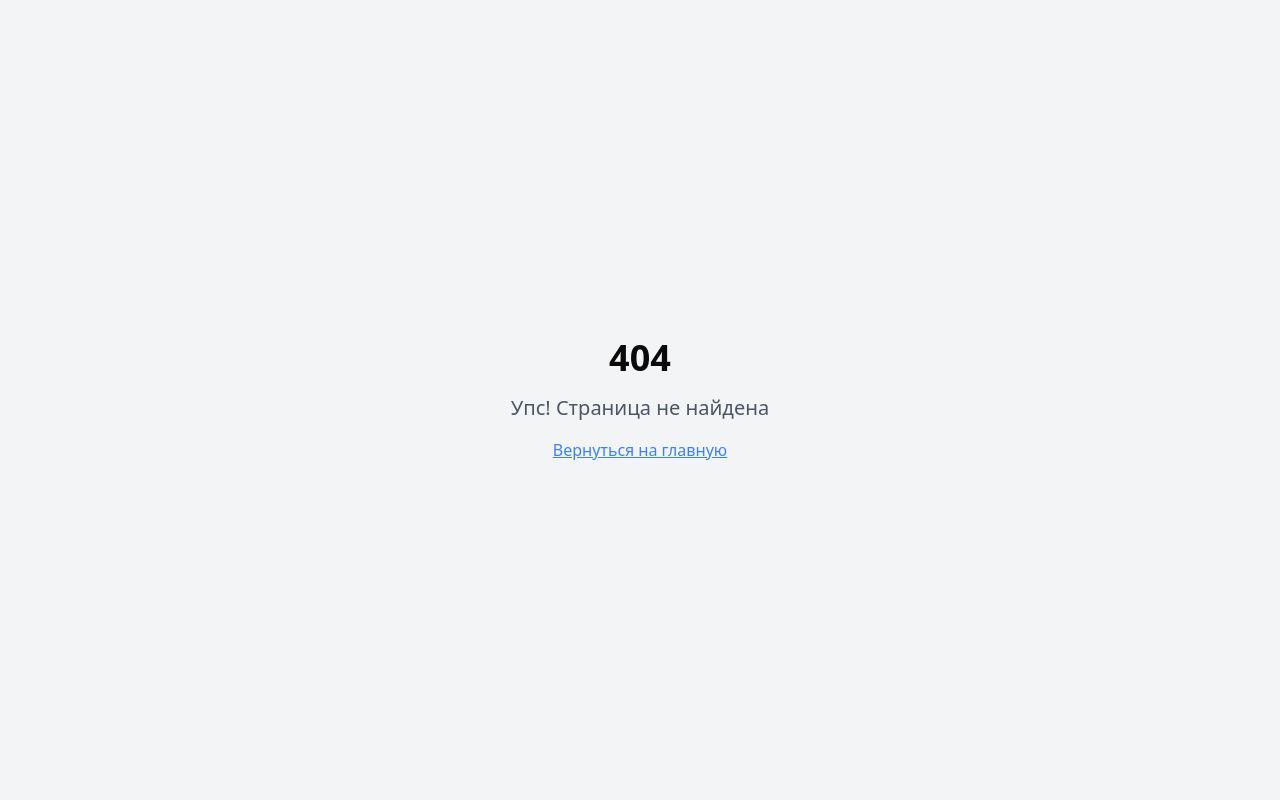
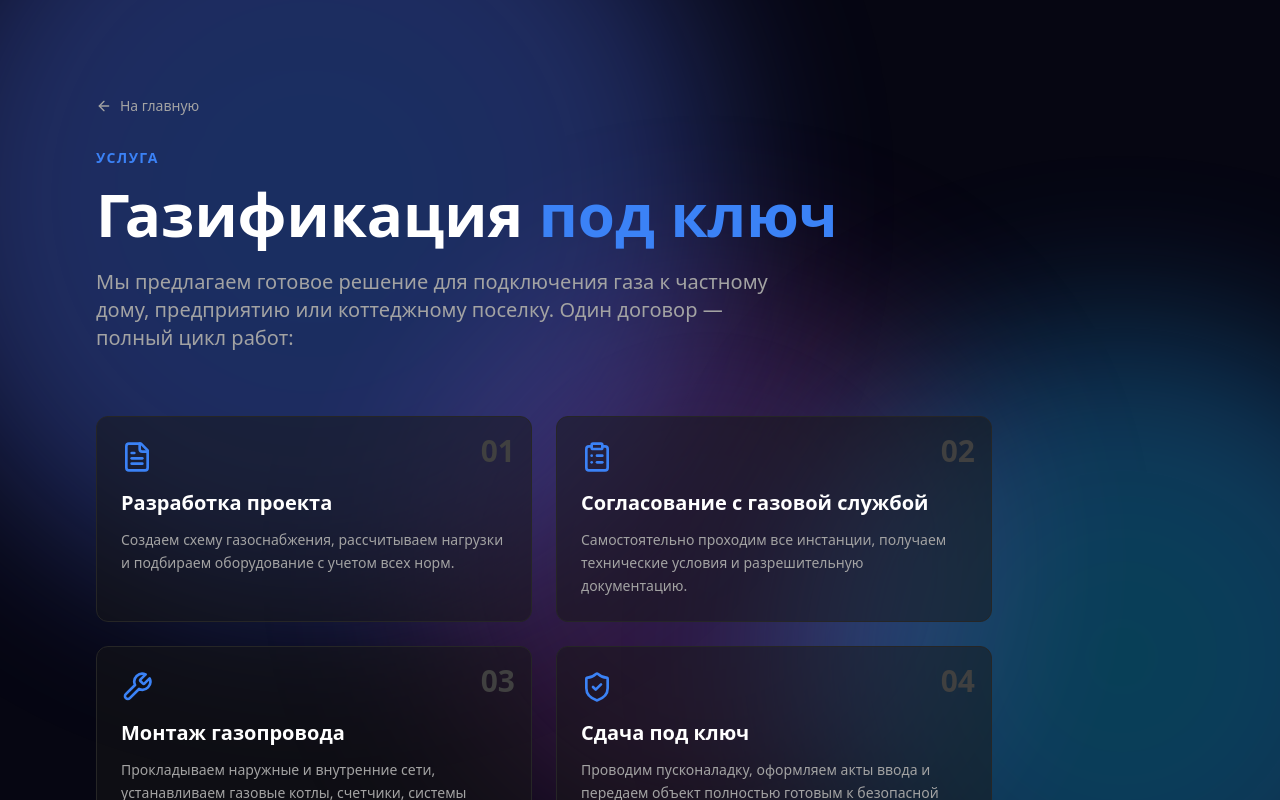
Before and after one commit to pr-poehali-dev/quantum-network-development-9, a React (Vite) app: page /gasification in a window 1280 px wide. Before the commit this address had no page. Built offline with nearby package versions, Linux system fonts and the light colour scheme.

Commit message:
**feat: добавить услугу газификации**

```diff
--- a/src/App.tsx
+++ b/src/App.tsx
@@ -6,6 +6,7 @@ import { QueryClient, QueryClientProvider } from "@tanstack/react-query";
 import { BrowserRouter, Routes, Route } from "react-router-dom";
 import Index from "./pages/Index";
 import Construction from "./pages/Construction";
+import Gasification from "./pages/Gasification";
 import NotFound from "./pages/NotFound";
 
 const queryClient = new QueryClient();
@@ -19,6 +20,7 @@ const App = () => (
         <Routes>
           <Route path="/" element={<Index />} />
           <Route path="/construction" element={<Construction />} />
+          <Route path="/gasification" element={<Gasification />} />
           {/* ADD ALL CUSTOM ROUTES ABOVE THE CATCH-ALL "*" ROUTE */}
           <Route path="*" element={<NotFound />} />
         </Routes>
--- a/src/components/landing/Section.tsx
+++ b/src/components/landing/Section.tsx
@@ -167,7 +167,7 @@ const services = [
     icon: 'Flame',
     title: 'Газификация',
     desc: 'Разработка проекта, согласование с газовой службой, монтаж газопровода и сдача системы под ключ.',
-    link: '',
+    link: '/gasification',
   },
   {
     icon: 'Wind',
--- /dev/null
+++ b/src/pages/Gasification.tsx
@@ -0,0 +1,108 @@
+import Layout from "@/components/landing/Layout"
+import { motion } from "framer-motion"
+import Icon from "@/components/ui/icon"
+import { Button } from "@/components/ui/button"
+import { useNavigate } from "react-router-dom"
+
+const fadeUp = (delay = 0) => ({
+  initial: { opacity: 0, y: 40 },
+  animate: { opacity: 1, y: 0 },
+  transition: { duration: 0.6, delay },
+})
+
+const stages = [
+  {
+    icon: "FileText",
+    title: "Разработка проекта",
+    desc: "Создаем схему газоснабжения, рассчитываем нагрузки и подбираем оборудование с учетом всех норм.",
+  },
+  {
+    icon: "ClipboardList",
+    title: "Согласование с газовой службой",
+    desc: "Самостоятельно проходим все инстанции, получаем технические условия и разрешительную документацию.",
+  },
+  {
+    icon: "Wrench",
+    title: "Монтаж газопровода",
+    desc: "Прокладываем наружные и внутренние сети, устанавливаем газовые котлы, счетчики, системы безопасности.",
+  },
+  {
+    icon: "ShieldCheck",
+    title: "Сдача под ключ",
+    desc: "Проводим пусконаладку, оформляем акты ввода и передаем объект полностью готовым к безопасной эксплуатации.",
+  },
+]
+
+export default function Gasification() {
+  const navigate = useNavigate()
+
+  return (
+    <Layout>
+      <div className="h-full overflow-y-auto scrollbar-thin scrollbar-thumb-neutral-700">
+        <div className="min-h-screen flex flex-col justify-center p-8 md:p-16 lg:p-24">
+          <motion.button
+            onClick={() => navigate("/")}
+            className="flex items-center gap-2 text-neutral-400 hover:text-white transition-colors mb-8 text-sm"
+            {...fadeUp(0)}
+          >
+            <Icon name="ArrowLeft" size={16} />
+            На главную
+          </motion.button>
+
+          <motion.span
+            className="text-blue-500 text-sm font-semibold tracking-widest uppercase mb-4"
+            {...fadeUp(0)}
+          >
+            Услуга
+          </motion.span>
+
+          <motion.h1
+            className="text-4xl md:text-6xl font-bold text-white max-w-3xl leading-tight mb-6"
+            {...fadeUp(0.1)}
+          >
+            Газификация <span className="text-blue-500">под ключ</span>
+          </motion.h1>
+
+          <motion.p
+            className="text-lg md:text-xl text-neutral-400 max-w-2xl leading-relaxed mb-16"
+            {...fadeUp(0.2)}
+          >
+            Мы предлагаем готовое решение для подключения газа к частному дому, предприятию или коттеджному поселку.
+            Один договор — полный цикл работ:
+          </motion.p>
+
+          <motion.div
+            className="grid grid-cols-1 md:grid-cols-2 gap-6 max-w-4xl mb-16"
+            {...fadeUp(0.3)}
+          >
+            {stages.map(({ icon, title, desc }, i) => (
+              <div
+                key={title}
+                className="border border-neutral-800 rounded-xl p-6 bg-neutral-900/50 hover:border-blue-500 transition-colors relative"
+              >
+                <div className="absolute top-4 right-4 text-neutral-700 font-bold text-3xl">
+                  {String(i + 1).padStart(2, "0")}
+                </div>
+                <div className="text-blue-500 mb-4">
+                  <Icon name={icon} size={32} fallback="Wrench" />
+                </div>
+                <h3 className="text-white font-bold text-xl mb-3">{title}</h3>
+                <p className="text-neutral-400 text-sm leading-relaxed">{desc}</p>
+              </div>
+            ))}
+          </motion.div>
+
+          <motion.div {...fadeUp(0.4)}>
+            <Button
+              size="lg"
+              className="bg-blue-500 text-white hover:bg-blue-400 font-semibold text-base px-8 py-6"
+              onClick={() => navigate("/")}
+            >
+              Оставить заявку
+            </Button>
+          </motion.div>
+        </div>
+      </div>
+    </Layout>
+  )
+}
```
